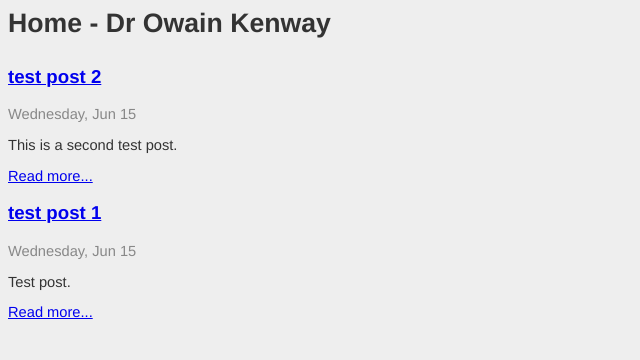
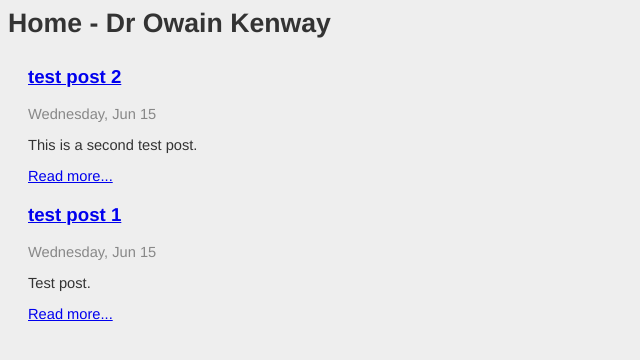
Before and after one commit to owainkenwayucl/owainkenwayucl.github.io, a Jekyll site: the page built from index.md, in a window 1280 px wide. Shown: the top 360 px of the page, without its empty margins (0-640 px from the left). Built offline with Jekyll 4.4.1, drawn with Linux system fonts in a browser that asks for light colours.

Commit message:
More css

```diff
--- a/css/main.css
+++ b/css/main.css
@@ -10,7 +10,9 @@
 }
 
 article {
-  border 1px;
+  border: 1px;
+  border-color: #333;
+  margin: 20px;
 }
 
 
```
